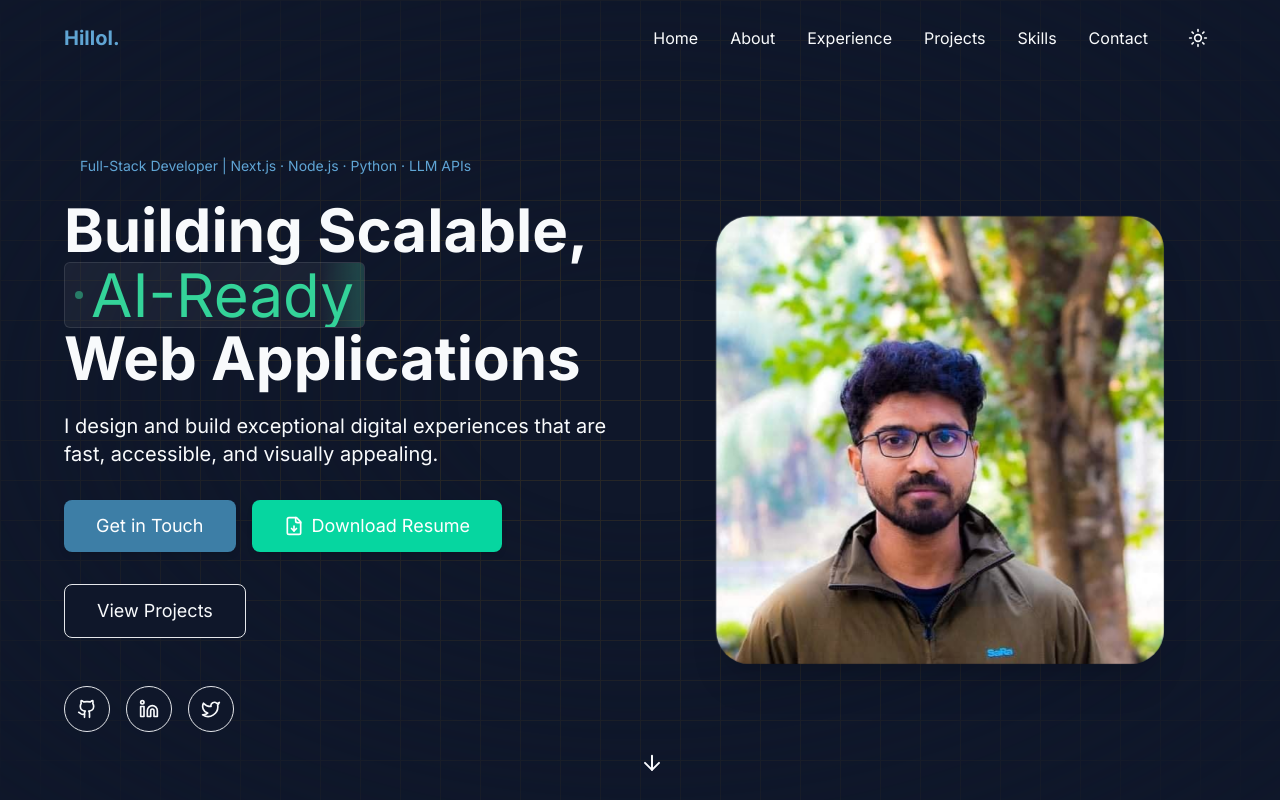
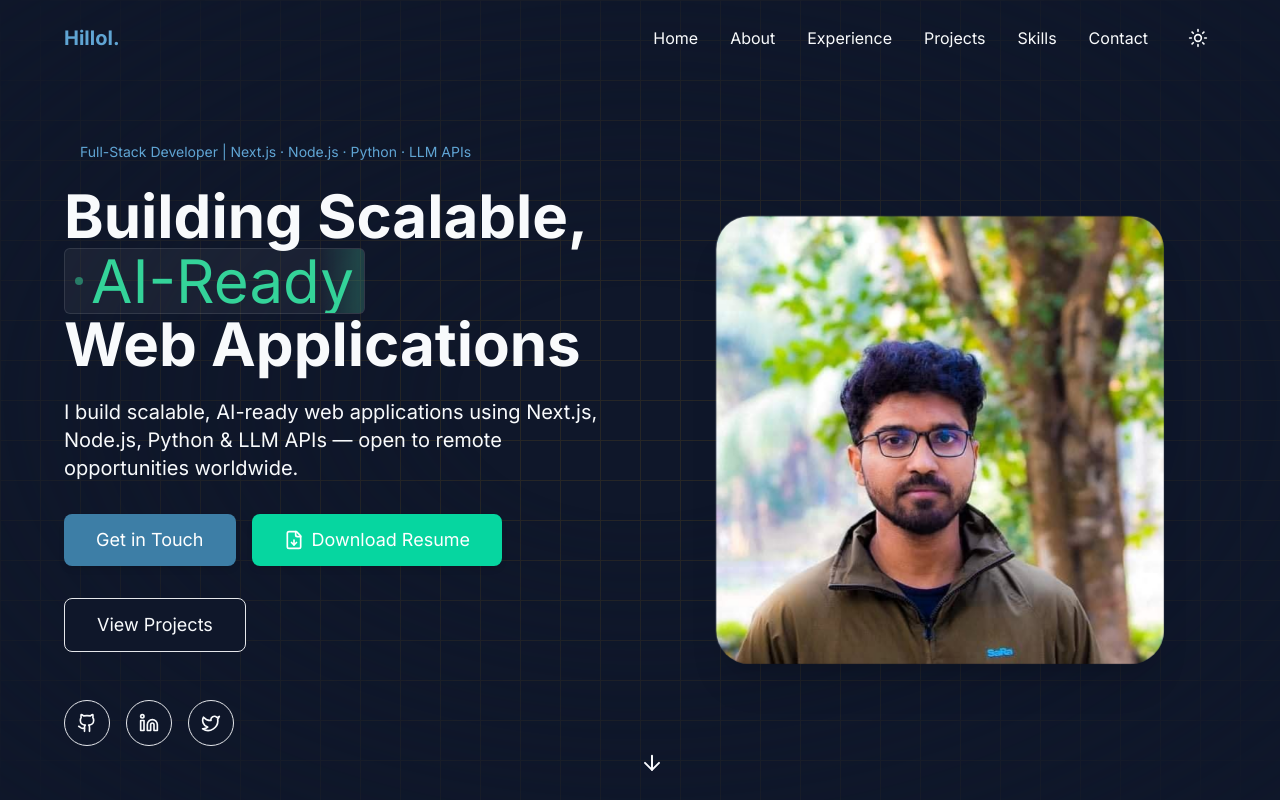
Before and after one commit to HillolPias/my_portfolio, a React (Vite) app: page / in a window 1280 px wide. Shown: the top 800 px of the page. Built offline with nearby package versions, Linux system fonts and the light colour scheme.

Commit message:
changed few texts

```diff
--- a/src/components/Hero.tsx
+++ b/src/components/Hero.tsx
@@ -79,8 +79,9 @@ const Hero: React.FC = () => {
             </h1>
 
             <p className="text-xl text-dark/70 dark:text-light/70 mb-8">
-              I design and build exceptional digital experiences that are fast,
-              accessible, and visually appealing.
+              I build scalable, AI-ready web applications using Next.js,
+              Node.js, Python & LLM APIs — open to remote opportunities
+              worldwide.
             </p>
 
             <div className="flex flex-col sm:flex-row justify-center md:justify-start items-center gap-4 mb-8">
```
